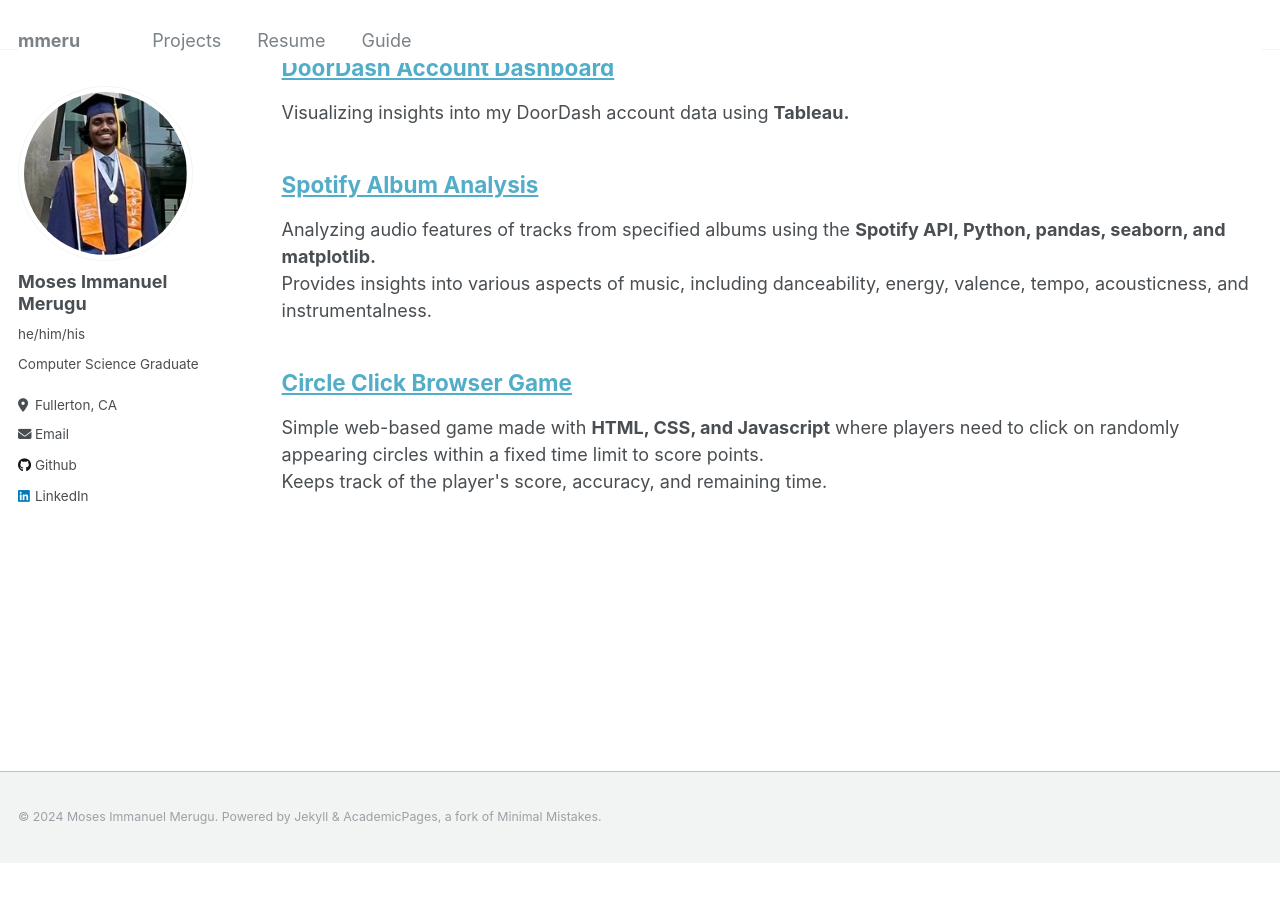
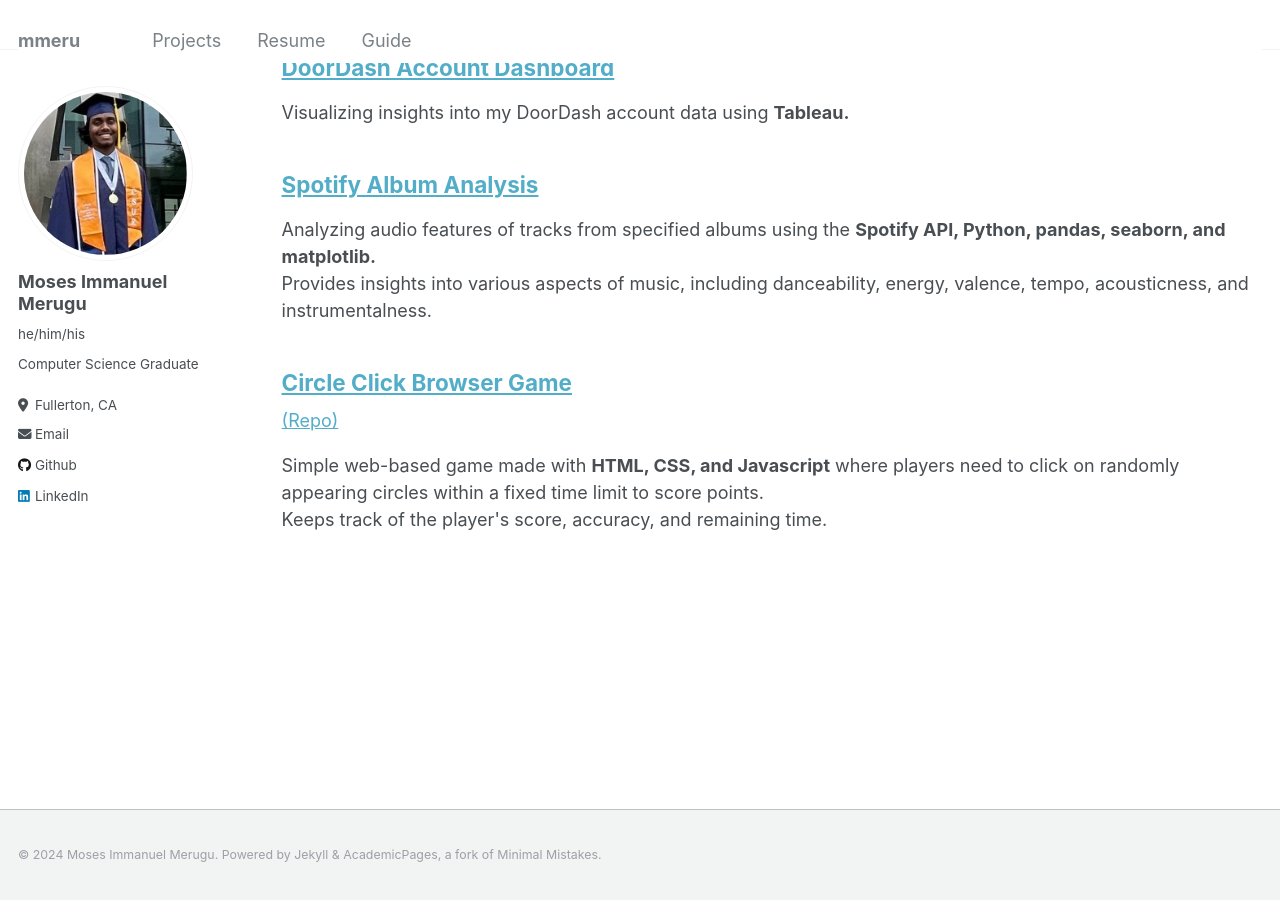
Before and after one commit to mmeru/mmeru.github.io, a Jekyll site: the page built from _pages/portfolio.html, in a window 1280 px wide and 900 px high, scrolled down 564 px. Built offline with Jekyll 4.4.1, drawn with Linux system fonts in a browser that asks for light colours; before the commit the page ends 1426 px from its top, so only the background shows below that.

Commit message:
Update portfolio.html

```diff
--- a/_pages/portfolio.html
+++ b/_pages/portfolio.html
@@ -38,6 +38,6 @@ author_profile: true
     </div>
 
     <div class="project">
-        <h2><a href="https://mmeru.github.io/browser-game/" target="_blank">Circle Click Browser Game</a></h2>
+        <h2><a href="https://mmeru.github.io/browser-game/" target="_blank">Circle Click Browser Game</a></h2> <a href="https://github.com/mmeru/browser-game" target="_blank">(Repo)</a>
         <p>Simple web-based game made with <b>HTML, CSS, and Javascript</b> where players need to click on randomly appearing circles within a fixed time limit to score points.<br>Keeps track of the player's score, accuracy, and remaining time.</b></p>
     </div>
```
